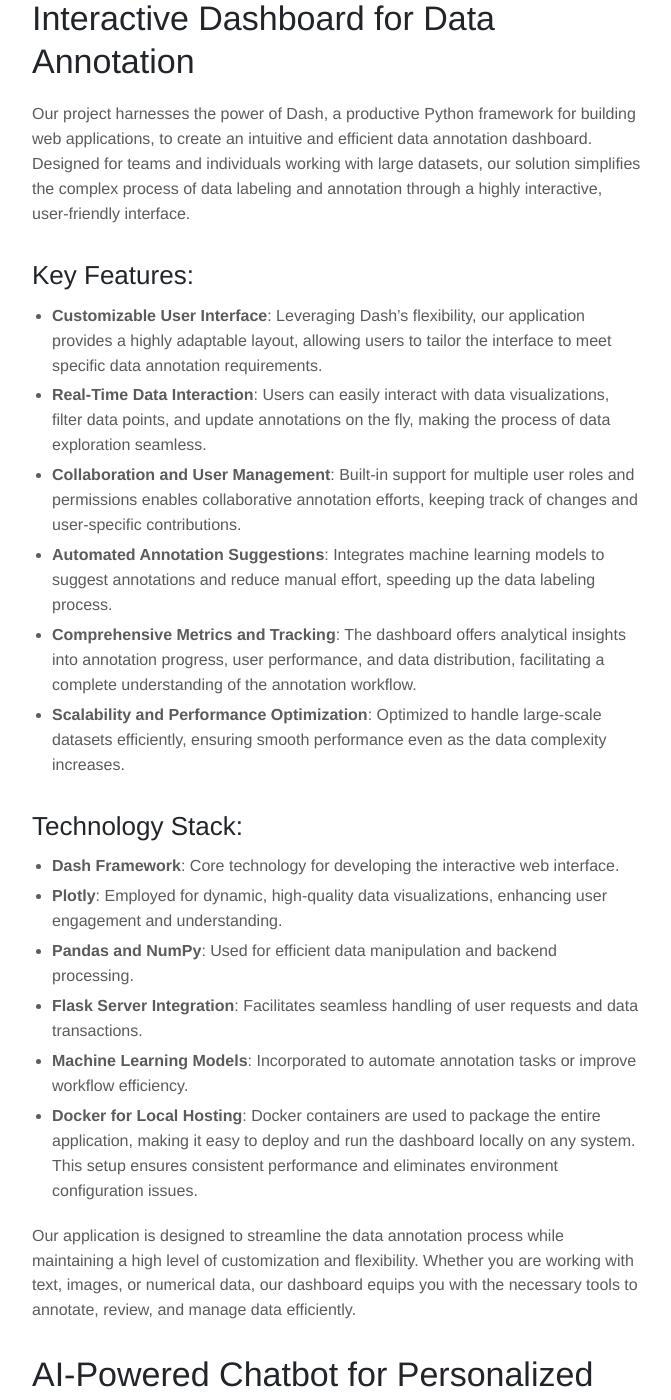
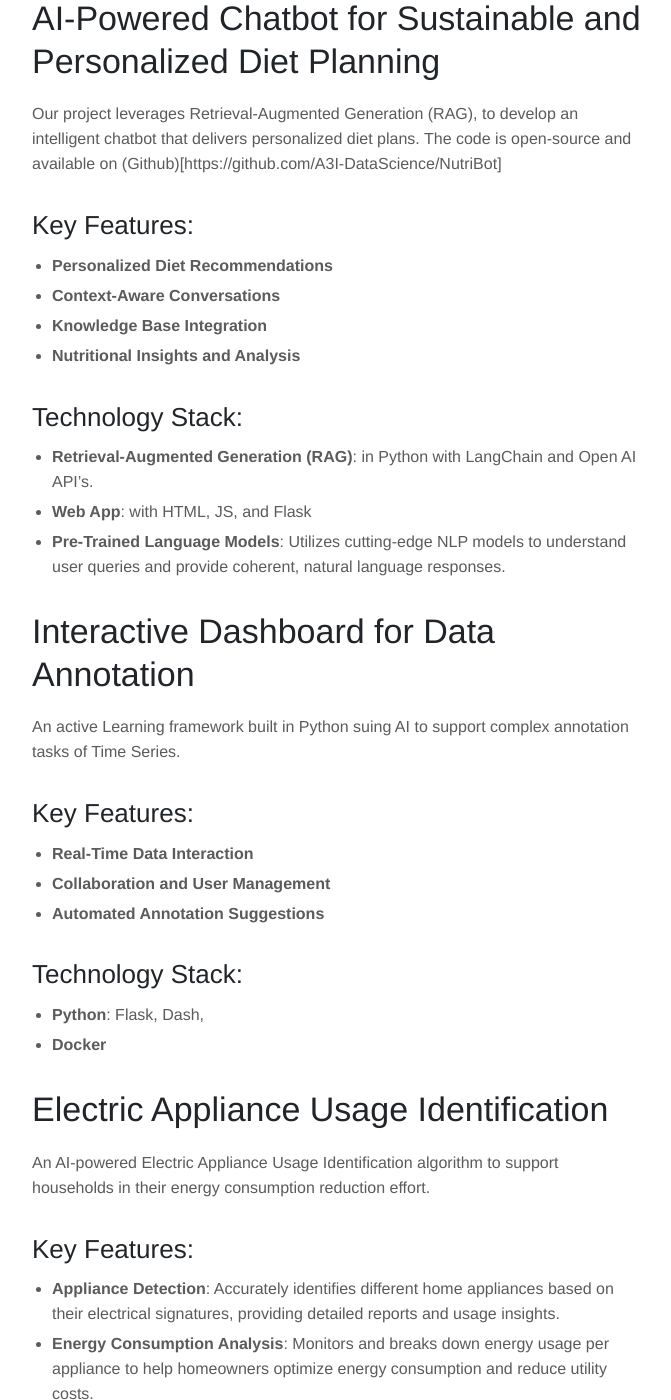
Before and after one commit to A3I-DataScience/A3I-DatScience.github.io, a Jekyll site: the page built from Projects.md, in a window 1280 px wide and 1400 px high, scrolled down 255 px. Shown: the whole window, without its empty margins (143-814 px from the left). Built offline with Jekyll 4.4.1, drawn with Linux system fonts in a browser that asks for light colours; some of the changed text lies outside the part shown.

Commit message:
refine project page

```diff
--- a/Projects.md
+++ b/Projects.md
@@ -6,67 +6,48 @@ permalink: "/projects/"
 bodyClass: page-about
 ---
 
+# AI-Powered Chatbot for Sustainable and Personalized Diet Planning
+Our project leverages Retrieval-Augmented Generation (RAG), to develop an intelligent chatbot that delivers personalized diet plans. The code is open-source and available on (Github)[https://github.com/A3I-DataScience/NutriBot]
+
+
+## Key Features:
+- **Personalized Diet Recommendations**
+- **Context-Aware Conversations**
+- **Knowledge Base Integration**
+- **Nutritional Insights and Analysis**
+
+## Technology Stack:
+- **Retrieval-Augmented Generation (RAG)**: in Python with LangChain and Open AI API's.
+- **Web App**: with HTML, JS, and Flask
+- **Pre-Trained Language Models**: Utilizes cutting-edge NLP models to understand user queries and provide coherent, natural language responses.
+
+
+# Interactive Dashboard for Data Annotation
+An active Learning framework built in Python suing AI to support complex annotation tasks of Time Series.
+
+## Key Features:
+- **Real-Time Data Interaction**
+- **Collaboration and User Management**
+- **Automated Annotation Suggestions**
+
+## Technology Stack:
+- **Python**: Flask, Dash,
+- **Docker**
 
 
 
-
-# Interactive Dashboard for Data Annotation
-Our project harnesses the power of Dash, a productive Python framework for building web applications, to create an intuitive and efficient data annotation dashboard. Designed for teams and individuals working with large datasets, our solution simplifies the complex process of data labeling and annotation through a highly interactive, user-friendly interface.
-
-## Key Features:
-- **Customizable User Interface**: Leveraging Dash’s flexibility, our application provides a highly adaptable layout, allowing users to tailor the interface to meet specific data annotation requirements.
-- **Real-Time Data Interaction**: Users can easily interact with data visualizations, filter data points, and update annotations on the fly, making the process of data exploration seamless.
-- **Collaboration and User Management**: Built-in support for multiple user roles and permissions enables collaborative annotation efforts, keeping track of changes and user-specific contributions.
-- **Automated Annotation Suggestions**: Integrates machine learning models to suggest annotations and reduce manual effort, speeding up the data labeling process.
-- **Comprehensive Metrics and Tracking**: The dashboard offers analytical insights into annotation progress, user performance, and data distribution, facilitating a complete understanding of the annotation workflow.
-- **Scalability and Performance Optimization**: Optimized to handle large-scale datasets efficiently, ensuring smooth performance even as the data complexity increases.
-
-## Technology Stack:
-- **Dash Framework**: Core technology for developing the interactive web interface.
-- **Plotly**: Employed for dynamic, high-quality data visualizations, enhancing user engagement and understanding.
-- **Pandas and NumPy**: Used for efficient data manipulation and backend processing.
-- **Flask Server Integration**: Facilitates seamless handling of user requests and data transactions.
-- **Machine Learning Models**: Incorporated to automate annotation tasks or improve workflow efficiency.
-- **Docker for Local Hosting**: Docker containers are used to package the entire application, making it easy to deploy and run the dashboard locally on any system. This setup ensures consistent performance and eliminates environment configuration issues.
-
-Our application is designed to streamline the data annotation process while maintaining a high level of customization and flexibility. Whether you are working with text, images, or numerical data, our dashboard equips you with the necessary tools to annotate, review, and manage data efficiently.
-
-# AI-Powered Chatbot for Personalized Diet Planning Using RAG
-Our project leverages Retrieval-Augmented Generation (RAG), an advanced approach in natural language processing, to develop an intelligent chatbot that delivers personalized diet plans. By incorporating user-specific metadata—such as location, health conditions, and dietary preferences—our chatbot provides tailored nutrition advice, enhancing user experience and engagement.
-
-## Key Features:
-- **Personalized Diet Recommendations**: The chatbot uses RAG to combine pre-trained language models with a dynamic retrieval system. This enables the generation of diet plans that are customized based on the user’s health profile, including medical conditions, allergies, and dietary goals.
-- **Metadata Integration**: The system seamlessly integrates user metadata, such as geographical location (to recommend locally available food options), health conditions (e.g., diabetes, heart health), and personal preferences (e.g., vegan, gluten-free). This ensures that recommendations are both practical and effective.
-- **Context-Aware Conversations**: With RAG, the chatbot intelligently retrieves relevant information from a comprehensive database of nutritional knowledge, providing accurate and context-aware responses in real time.
-- **Adaptive Learning**: The chatbot learns from user interactions to continuously improve recommendations, fine-tuning diet plans based on feedback and evolving health data.
-- **Nutritional Insights and Analysis**: The system offers in-depth insights into each diet plan, explaining nutritional benefits and how they align with the user's health goals, making it both informative and actionable.
-
-## Technology Stack:
-- **Retrieval-Augmented Generation (RAG)**: Combines the power of retrieval mechanisms and generative language models to deliver high-quality, accurate responses.
-- **Pre-Trained Language Models**: Utilizes cutting-edge NLP models to understand user queries and provide coherent, natural language responses.
-- **Knowledge Base Integration**: A comprehensive repository of dietary information, medical guidelines, and localized food options serves as the foundation for retrieval.
-- **Metadata Processing**: Advanced algorithms to analyze and integrate user metadata, ensuring recommendations are personalized and relevant.
-- **Cloud-Based Deployment**: Easily deployable on cloud platforms to ensure scalability and optimal performance, with the flexibility to run locally if required.
-
-Our RAG-powered chatbot offers a holistic approach to diet planning, making nutrition guidance accessible, personalized, and interactive. By considering the unique needs and contexts of each user, the chatbot aims to promote healthier living through practical and well-informed dietary choices.
-
 # Electric Appliance Usage Identification
 
-Our AI-powered Electric Appliance Usage Identification project is designed to analyze and identify unique home appliances based on their electrical usage patterns. By leveraging advanced data analysis and machine learning, this innovative product can detect and classify various electrical devices through their unique consumption signatures, enabling smarter energy management, appliance monitoring, and enhanced home automation.
+An AI-powered Electric Appliance Usage Identification algorithm to support households in their energy consumption reduction effort.
 
 ## Key Features:
 
 - **Appliance Detection**: Accurately identifies different home appliances based on their electrical signatures, providing detailed reports and usage insights.
 - **Energy Consumption Analysis**: Monitors and breaks down energy usage per appliance to help homeowners optimize energy consumption and reduce utility costs.
 - **Electrical Bill Insights and Reduction Suggestions**: Provides detailed insights into the user's electrical bill and offers personalized suggestions to help reduce energy expenses.
-- **Customizable Dashboards**: Interactive dashboards created with Plotly for a user-friendly visualization of appliance usage trends.
 - **Real-time Data Processing**: Capable of processing and analyzing data in real-time for prompt feedback and reporting.
-- **Data Storage and Management**: Robust and scalable data storage solutions utilizing SQL and Couchbase for efficient handling of large datasets.
 
 ## Technology Stack:
 
-- **Programming Language**: Python for core development and algorithm implementation.
-- **Data Analysis Libraries**: Pandas and NumPy for data manipulation, cleaning, and statistical analysis.
-- **Machine Learning Frameworks**: Scikit-learn (sklearn) for building and training machine learning models for appliance classification.
-- **Visualization Tools**: Plotly for creating comprehensive and interactive data visualizations.
-- **Database Solutions**: SQL for structured data queries and Couchbase for scalable NoSQL data storage.
+- **Programming Language**: Python (Pandas, NumPy, Plotly, Keras,  TensorFlow),
+- **Machine Learning**: Binary Classifications (RandomForest, XGBOOST), Unsupervised Learning (MeanShift, DBSCAN), Deep Neural Network (LSTM).
```
